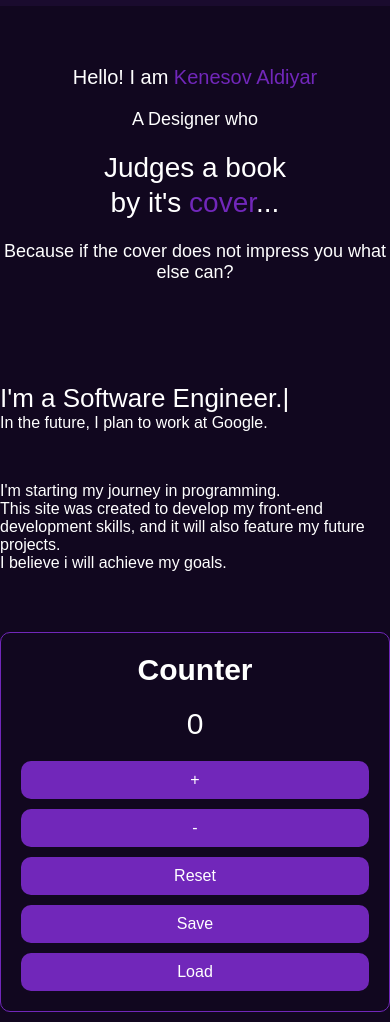
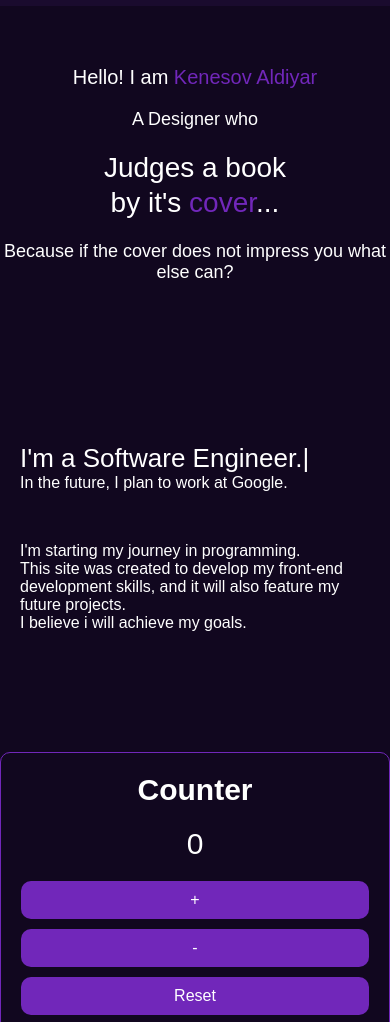
Before and after one commit to knsov/Portfolio, a plain HTML site: page index.html in a window 390 px wide. Shown: the part 74-1096 px from the top of the page. Drawn offline with Linux system fonts and the light colour scheme; no server answers; a web font is replaced by a local one.

Commit message:
Refactor CSS for logo alignment and add padding to about and counter sections

```diff
--- a/css/main.css
+++ b/css/main.css
@@ -163,8 +163,7 @@ header .logo{
    width: 100%;
    max-width: 450px;
    align-items: center;
-   margin-left: auto;
-   margin-right: auto;
+   margin: auto;
 }
 .counter p{
    font-size: 30px;
@@ -369,6 +368,15 @@ header .logo{
     .main {
         padding: 60px 0;
     }
+
+    .about{
+        padding: 60px 20px;
+    }
+
+    .counter {
+        padding: 20px;
+    }
+
 }
 
 @media (max-width: 480px) {
```
